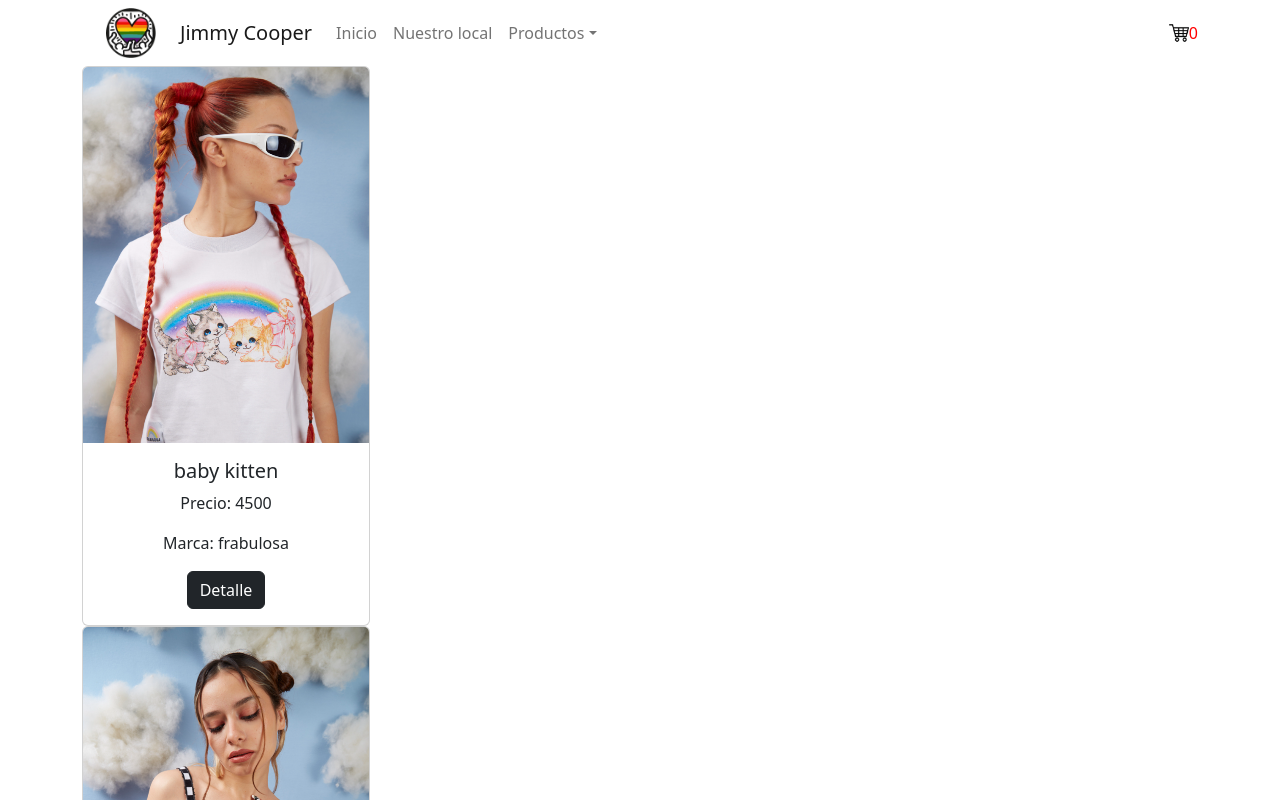
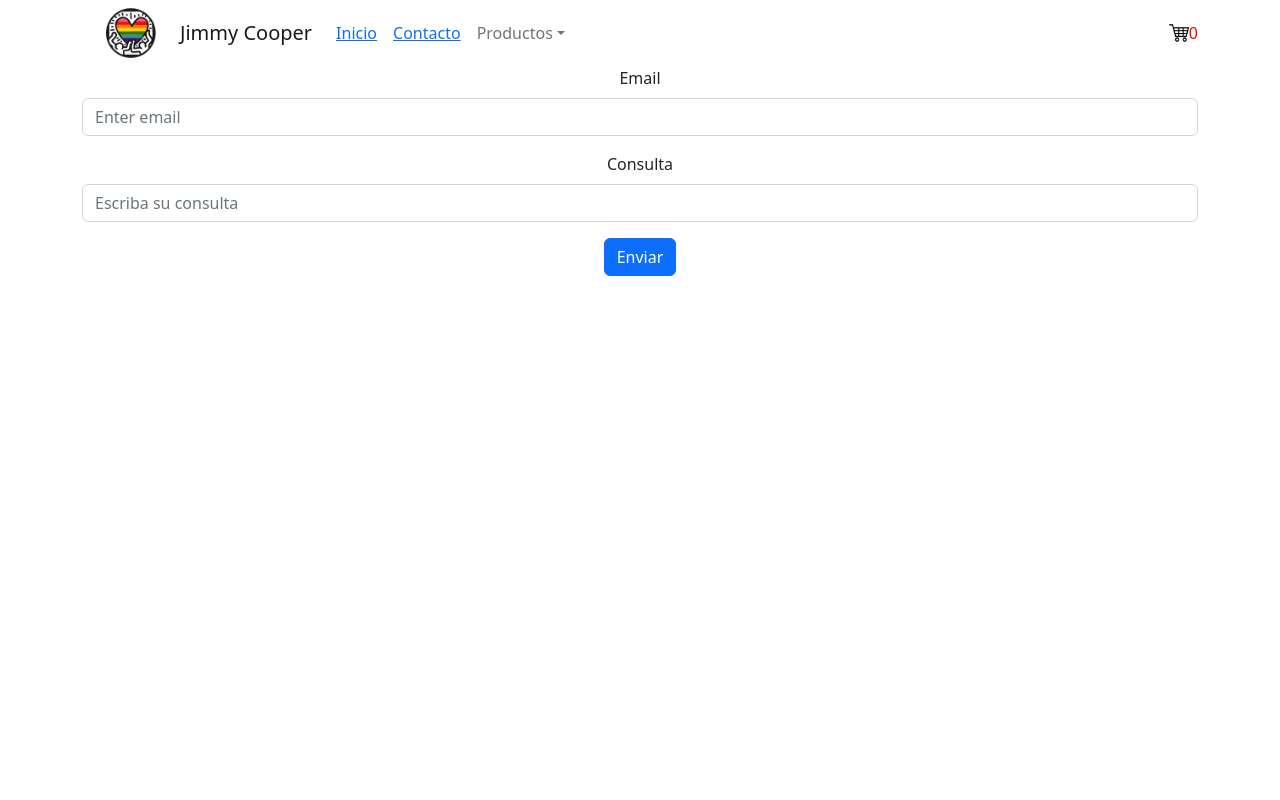
Before and after one commit to indirasosa/jimmy-cooper-local, a React (Create React App) app: page /contacto in a window 1280 px wide. Shown: the top 800 px of the page. Built offline with nearby package versions, Linux system fonts and the light colour scheme.

Commit message:
creé rutas

```diff
--- a/src/App.js
+++ b/src/App.js
@@ -2,15 +2,23 @@ import './App.css';
 import 'bootstrap/dist/css/bootstrap.min.css';
 import {NavBar} from "./componentes/NabBarComponente/NavBar";
 import  {ItemListContainer}  from './componentes/ItemListContainer/ItemListContainer';
+import {BrowserRouter, Routes, Route} from "react-router-dom";
+import {Contacto} from "./componentes/Contacto/Contacto";
 
 function App() {
   return (
-    <div className="App">
-      <header>
+    <BrowserRouter>
+      <div className="App">
+
         <NavBar/>
-        <ItemListContainer/>
-      </header>
-    </div>
+
+        <Routes>
+          <Route path="/" element={<ItemListContainer/>}></Route>
+          <Route path="/contacto" element={<Contacto/>}></Route>
+          <Route path="/category"></Route>
+        </Routes>
+      </div>
+    </BrowserRouter>
   );
 }
 
--- /dev/null
+++ b/src/componentes/Contacto/Contacto.jsx
@@ -0,0 +1,24 @@
+import Button from 'react-bootstrap/Button';
+import Form from 'react-bootstrap/Form';
+import Container from 'react-bootstrap/esm/Container';
+export const Contacto = () => {
+    return (
+      <Container>
+        <Form>
+          <Form.Group className="mb-3" controlId="formBasicEmail">
+            <Form.Label>Email</Form.Label>
+            <Form.Control type="email" placeholder="Enter email" />
+          </Form.Group>
+          <Form.Group className="mb-3" controlId="formBasicPassword">
+            <Form.Label>Consulta</Form.Label>
+            <Form.Control type="text" placeholder="Escriba su consulta" />
+          </Form.Group>
+          <Form.Group className="mb-3" controlId="formBasicCheckbox">
+          </Form.Group>
+          <Button variant="primary" type="submit">
+            Enviar
+          </Button>
+        </Form>
+      </Container>
+      );
+}
--- a/src/componentes/ItemList/ItemList.jsx
+++ b/src/componentes/ItemList/ItemList.jsx
@@ -7,7 +7,9 @@ export const ItemList = () => {
         {
             productos.map (element => {
                 return(
-                    <Item name={element.name} price={element.price} brand={element.brand} key={element.id} imagen={element.imagen}/>
+                    <>
+                    <Item key={element.id} name={element.name} price={element.price} brand={element.brand} imagen={element.imagen}/>
+                    </>
                 )
             })
         }
--- a/src/componentes/ItemListContainer/ItemListContainer.jsx
+++ b/src/componentes/ItemListContainer/ItemListContainer.jsx
@@ -1,12 +1,26 @@
-import Container from 'react-bootstrap/Container';
 import {ItemList} from "../ItemList/ItemList";
+import {useEffect, useState} from "react";
+import {productos} from "../../productos";
+
+
 
 export const ItemListContainer = () => {
+    const [listado, setListado] = useState ([]);
+
+    const renderizarProductos = () => {
+        return new Promise ((resolve, reject)=> {
+            setTimeout(()=> {
+                resolve(productos)
+            }, 2000);
+        })
+    }
+    useEffect(()=> {
+        renderizarProductos().then((catalogo)=> setListado(catalogo))
+    }, [])
+
     return (
         <>
-        <Container>
-            <ItemList/>
-        </Container>
+        <ItemList listado={listado}/>
         </>
     )
 }
--- a/src/componentes/NabBarComponente/NavBar.jsx
+++ b/src/componentes/NabBarComponente/NavBar.jsx
@@ -5,20 +5,27 @@ import NavDropdown from 'react-bootstrap/NavDropdown';
 import ImagenLogo from "../../img/jimmycooper.png";
 import "./NavBar.css";
 import { CartWidget } from '../CartWidget/CartWidget';
+import {Link, NavLink} from "react-router-dom";
 
 export const NavBar = () => {
     return (
       <Navbar bg="ligth" expand="lg">
       <Container>
        <img src={ImagenLogo} className="logoImg mx-4" alt="Logo" />
-        <Navbar.Brand href="#home">Jimmy Cooper</Navbar.Brand>
+        <Navbar.Brand href="/">Jimmy Cooper</Navbar.Brand>
         <Navbar.Toggle aria-controls="basic-navbar-nav" />
         <Navbar.Collapse id="basic-navbar-nav">
           <Nav className="me-auto">
-            <Nav.Link href="#home">Inicio</Nav.Link>
-            <Nav.Link href="#link">Nuestro local</Nav.Link>
+            <Nav.Link >
+              <Link to="/">Inicio</Link>
+            </Nav.Link>
+            <Nav.Link>
+              <Link to="/contacto">Contacto</Link>
+            </Nav.Link>
             <NavDropdown title="Productos" id="basic-nav-dropdown">
-              <NavDropdown.Item href="#action/3.1">Indumentaria</NavDropdown.Item>
+              <NavDropdown.Item>
+                <NavLink >Remeras</NavLink>
+              </NavDropdown.Item>
               <NavDropdown.Item href="#action/3.2">
                 Piercings
               </NavDropdown.Item>
```
Also changed, not shown: src/componentes/NabBarComponente/NavBar.css (line endings or trailing spaces).
